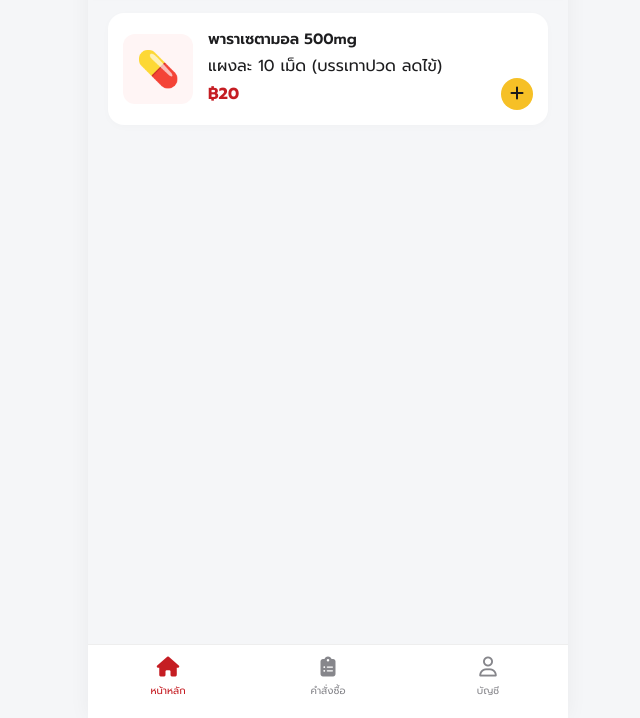
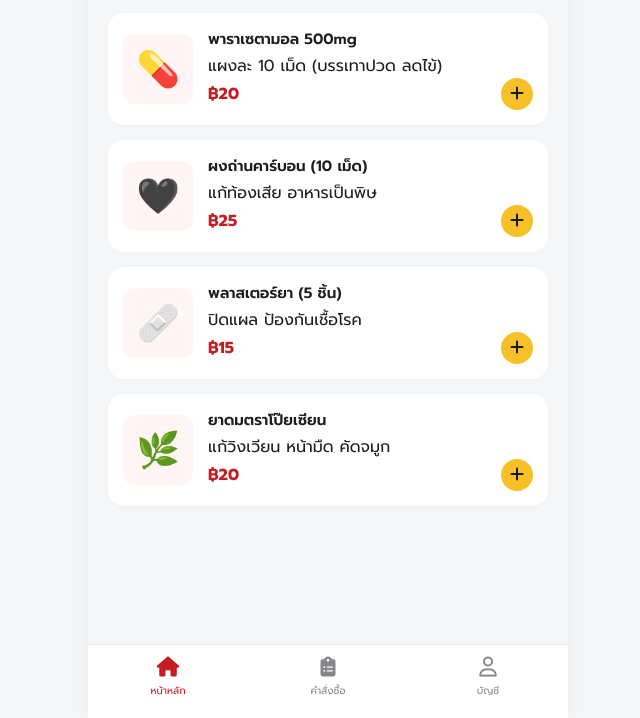
Before and after one commit to peemdiamond-design/tse100-dispenser, a website: page index.html in a window 1280 px wide. Shown: the part 82-800 px from the top of the page, without its empty margins (312-952 px from the left). Drawn offline with Linux system fonts and the light colour scheme; some packages are replaced by stand-ins of ours; no server answers; a script that the page names is missing.

Commit message:
Update index.html

```diff
--- a/index.html
+++ b/index.html
@@ -53,7 +53,6 @@
         .summary-row { width: 100%; display: flex; justify-content: space-between; padding: 15px 0; border-top: 1px dashed #eee; font-size: 15px; font-weight: 600; }
         .btn-cancel { width: 100%; background: #f0f1f4; color: var(--text-main); padding: 14px; border-radius: 12px; border: none; font-size: 15px; font-weight: 600; margin-top: 10px; cursor: pointer; }
 
-        /* สไตล์สำหรับกล่องประวัติคำสั่งซื้อ */
         .order-history-card { background: white; padding: 15px; border-radius: 12px; margin-bottom: 12px; box-shadow: 0 2px 8px rgba(0,0,0,0.03); border: 1px solid #f0f1f4; }
 
         @keyframes slideUp { from { transform: translateY(100%); } to { transform: translateY(0); } }
@@ -76,6 +75,8 @@
     <!-- VIEW: Home -->
     <div id="view-home" class="view-section active">
         <div class="product-list" style="margin-top:20px;">
+
+            <!-- สินค้าที่ 1: พาราเซตามอล -->
             <div class="product-card">
                 <div class="prod-img">💊</div>
                 <div class="prod-info">
@@ -87,24 +88,59 @@
                     </div>
                 </div>
             </div>
+
+            <!-- สินค้าที่ 2: ผงถ่านคาร์บอน -->
+            <div class="product-card">
+                <div class="prod-img">🖤</div>
+                <div class="prod-info">
+                    <h3>ผงถ่านคาร์บอน (10 เม็ด)</h3>
+                    <p>แก้ท้องเสีย อาหารเป็นพิษ</p>
+                    <div class="price-row">
+                        <span class="price">฿25</span>
+                        <button class="add-btn" onclick="openPayment('ผงถ่านคาร์บอน', 25)"><i class="fa-solid fa-plus"></i></button>
+                    </div>
+                </div>
+            </div>
+
+            <!-- สินค้าที่ 3: พลาสเตอร์ยา -->
+            <div class="product-card">
+                <div class="prod-img">🩹</div>
+                <div class="prod-info">
+                    <h3>พลาสเตอร์ยา (5 ชิ้น)</h3>
+                    <p>ปิดแผล ป้องกันเชื้อโรค</p>
+                    <div class="price-row">
+                        <span class="price">฿15</span>
+                        <button class="add-btn" onclick="openPayment('พลาสเตอร์ยา', 15)"><i class="fa-solid fa-plus"></i></button>
+                    </div>
+                </div>
+            </div>
+
+            <!-- สินค้าที่ 4: ยาดม -->
+            <div class="product-card">
+                <div class="prod-img">🌿</div>
+                <div class="prod-info">
+                    <h3>ยาดมตราโป๊ยเซียน</h3>
+                    <p>แก้วิงเวียน หน้ามืด คัดจมูก</p>
+                    <div class="price-row">
+                        <span class="price">฿20</span>
+                        <button class="add-btn" onclick="openPayment('ยาดม', 20)"><i class="fa-solid fa-plus"></i></button>
+                    </div>
+                </div>
+            </div>
+
         </div>
     </div>
 
-    <!-- VIEW: Orders (ประวัติคำสั่งซื้อ) -->
+    <!-- VIEW: Orders -->
     <div id="view-orders" class="view-section">
-        <!-- โชว์เมื่อยังไม่ล็อกอิน -->
         <div id="orders-login-warning" style="text-align: center; padding: 50px 20px; color: var(--text-sub);">
             <i class="fa-solid fa-receipt" style="font-size: 50px; color: #ddd; margin-bottom: 15px;"></i>
             <h3>ประวัติคำสั่งซื้อ</h3>
             <p>กรุณาเข้าสู่ระบบเพื่อดูข้อมูล</p>
         </div>
-
-        <!-- โชว์เมื่อล็อกอินแล้ว -->
         <div id="orders-list-container" style="display: none; padding: 20px;">
             <h3 style="margin-bottom: 15px; color: var(--tu-red);">ประวัติการรับยาของคุณ</h3>
-            <div id="orders-list">
-                <!-- รายการสั่งซื้อจะมาแทรกตรงนี้ด้วย JS -->
-            </div>
+            <div id="orders-list"></div>
         </div>
     </div>
 
@@ -162,11 +198,10 @@
     </div>
 </div>
 
-<!-- รวม Script ทั้งหมดไว้ใน Module เดียวเพื่อให้ใช้ Firebase ได้ -->
+<!-- Scripts -->
 <script type="module">
     import { initializeApp } from "https://www.gstatic.com/firebasejs/10.8.1/firebase-app.js";
     import { getAuth, createUserWithEmailAndPassword, signInWithEmailAndPassword, onAuthStateChanged, signOut } from "https://www.gstatic.com/firebasejs/10.8.1/firebase-auth.js";
-    // 💡 นำเข้า Firestore สำหรับบันทึกฐานข้อมูล
     import { getFirestore, collection, addDoc, getDocs, query, where, serverTimestamp } from "https://www.gstatic.com/firebasejs/10.8.1/firebase-firestore.js";
 
     const firebaseConfig = {
@@ -181,27 +216,20 @@
 
     const app = initializeApp(firebaseConfig);
     const auth = getAuth(app);
-    const db = getFirestore(app); // 💡 เปิดใช้งาน Firestore
+    const db = getFirestore(app);
 
-    // -------------------------------------------------------------
-    // ระบบเปลี่ยนหน้า (Tab)
-    // -------------------------------------------------------------
     window.switchTab = function(viewId, navElement) {
         document.querySelectorAll('.view-section').forEach(el => el.classList.remove('active'));
         document.getElementById(viewId).classList.add('active');
         document.querySelectorAll('.nav-item').forEach(el => el.classList.remove('active'));
         navElement.classList.add('active');
 
-        // ถ้ากดเข้าหน้าคำสั่งซื้อ ให้โหลดประวัติใหม่
         if(viewId === 'view-orders' && auth.currentUser) {
             const stuId = auth.currentUser.email.split('@')[0];
             loadOrders(stuId);
         }
     }
 
-    // -------------------------------------------------------------
-    // ระบบดึงข้อมูลประวัติคำสั่งซื้อ
-    // -------------------------------------------------------------
     async function loadOrders(stuId) {
         const ordersList = document.getElementById('orders-list');
         ordersList.innerHTML = '<div class="loader" style="margin: 20px auto;"></div>';
@@ -215,7 +243,6 @@
                 orders.push(doc.data());
             });
 
-            // เรียงลำดับจากล่าสุดไปเก่าสุด
             orders.sort((a,b) => b.createdAt?.toMillis() - a.createdAt?.toMillis());
 
             if(orders.length === 0) {
@@ -225,7 +252,6 @@
 
             let html = '';
             orders.forEach(order => {
-                // แปลงเวลาให้เป็นฟอร์แมตไทยสวยๆ
                 const dateOptions = { year: 'numeric', month: 'short', day: 'numeric', hour: '2-digit', minute: '2-digit' };
                 const dateStr = order.createdAt ? new Date(order.createdAt.toDate()).toLocaleDateString('th-TH', dateOptions) : 'เพิ่งสั่งซื้อ';
 
@@ -249,9 +275,6 @@
         }
     }
 
-    // -------------------------------------------------------------
-    // ระบบชำระเงินและบันทึกประวัติ (Frontend-driven save)
-    // -------------------------------------------------------------
     const BACKEND_URL = 'https://api.peemcn25.dev';
     let timerInterval;
     let paymentCheckInterval;
@@ -291,7 +314,6 @@
                 qrImg.style.display = 'block';
                 statusTxt.innerText = 'สแกนคิวอาร์โค้ดเพื่อชำระเงินและรับยา';
 
-                // เริ่มเช็กสถานะเงินเข้า โดยส่ง itemName และ price ไปด้วยเพื่อรอเซฟลง DB
                 startCheckingPayment(data.chargeId, itemName, itemPrice);
             } else {
                 throw new Error('QR Error');
@@ -316,7 +338,6 @@
                     document.getElementById('qr-status').style.color = '#28a745';
                     document.getElementById('qr-status').style.innerText = '✅ ชำระเงินสำเร็จแล้ว!';
 
-                    // 💡 บันทึกประวัติลง Firestore Database
                     if (auth.currentUser) {
                         const stuId = auth.currentUser.email.split('@')[0];
                         try {
@@ -326,7 +347,7 @@
                                 price: itemPrice,
                                 chargeId: chargeId,
                                 status: "completed",
-                                createdAt: serverTimestamp() // เวลาปัจจุบัน
+                                createdAt: serverTimestamp()
                             });
                             console.log("บันทึกประวัติลง Database สำเร็จ!");
                         } catch (e) {
@@ -342,7 +363,6 @@
                         showConfirmButton: false
                     }).then(() => {
                         window.closePayment();
-                        // เด้งไปหน้าประวัติคำสั่งซื้อ
                         window.switchTab('view-orders', document.querySelectorAll('.nav-item')[1]);
                     });
                 }
@@ -376,9 +396,6 @@
         }, 1000);
     }
 
-    // -------------------------------------------------------------
-    // ระบบ Authentication (เข้าสู่ระบบ)
-    // -------------------------------------------------------------
     const authSection = document.getElementById('auth-section');
     const profileSection = document.getElementById('profile-section');
     const stuIdInput = document.getElementById('stuIdInput');
@@ -397,15 +414,13 @@
             authSection.style.display = 'none';
             profileSection.style.display = 'block';
 
-            // สลับโชว์หน้า Orders
             ordersLoginWarning.style.display = 'none';
             ordersListContainer.style.display = 'block';
-            loadOrders(stuId); // ดึงข้อมูลทันทีที่ล็อกอิน
+            loadOrders(stuId);
         } else {
             authSection.style.display = 'block';
             profileSection.style.display = 'none';
 
-            // สลับโชว์หน้า Orders
             ordersLoginWarning.style.display = 'block';
             ordersListContainer.style.display = 'none';
         }
```
